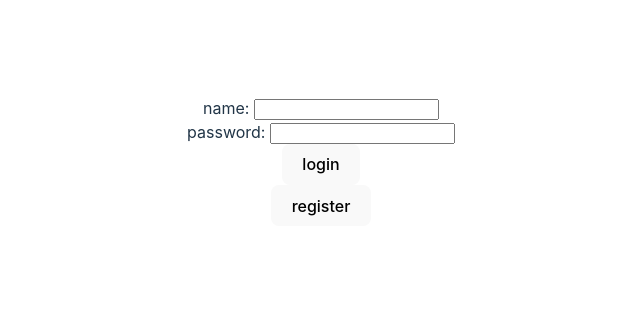
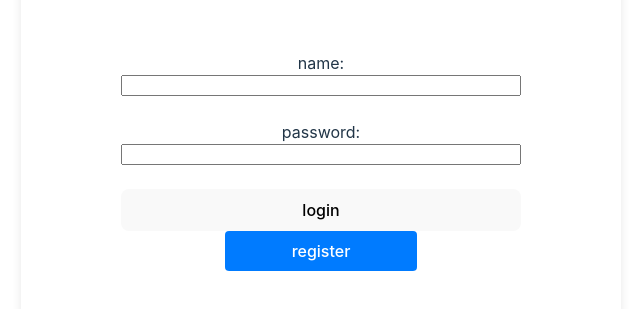
Before and after one commit to shoshgr/json-server, a React (Vite) app in the folder app/sariShoshana/: page /login in a window 1280 px wide. Shown: the part 239-548 px from the top of the page, without its empty margins (319-959 px from the left). Built offline with nearby package versions, Linux system fonts and the light colour scheme.

Commit message:
יויוי

```diff
--- a/app/sariShoshana/src/components/Login.jsx
+++ b/app/sariShoshana/src/components/Login.jsx
@@ -33,7 +33,7 @@ function Login() {
     }
 
     return (
-        <>
+        <div className='getInForm' id="login">
             <form onSubmit={verify_user}>
                 <label htmlFor="name">name: </label>
                 <input type='text' id='name' required />
@@ -44,7 +44,7 @@ function Login() {
                 <button type="submit">login</button>
             </form>
             <button onClick={() => { navigate("/register") }}>register</button>
-        </>
+        </div>
     );
 
 }
--- a/app/sariShoshana/src/components/Register.jsx
+++ b/app/sariShoshana/src/components/Register.jsx
@@ -41,7 +41,7 @@ const Register = () => {
     }
 
     return (
-        <>
+        <div className='getInForm' id="register">
             <form onSubmit={verify_password}>
                 <label htmlFor="name">name: </label>
                 <input type='text' id='name' required />
@@ -56,7 +56,7 @@ const Register = () => {
                 <button type="submit"> register</button>
             </form>
             <button onClick={() => { navigate("/login") }} > login</button>
-        </>
+        </div>
     );
 }
 
--- a/app/sariShoshana/src/index.css
+++ b/app/sariShoshana/src/index.css
@@ -129,6 +129,79 @@ margin: 2px;
 top: 110%;
 }
 
+/* Style for alert messages */
+.alert {
+  margin-top: 15px;
+  padding: 10px;
+  background-color: #f44336;
+  color: white;
+  border-radius: 3px;
+  display: none;
+}
+
+
+.getInForm {
+  max-width: 400px;
+  margin: 100px auto;
+  width: 600px;
+  padding: 100px;
+  background-color: #fff;
+  border-radius: 5px;
+  box-shadow: 0 0 10px rgba(0, 0, 0, 0.1);
+}
+
+.getInForm >form {
+  display: flex;
+  flex-direction: column;
+}
+
+.getInForm >label {
+  text-align: left;
+  margin-bottom: 8px;
+  color: #333;
+}
+
+.getInForm >input {
+  padding: 20px;
+  margin-bottom: 15px;
+  box-sizing: border-box;
+  border: 1px solid #ced4da;
+  border-radius: 4px;
+}
+
+.getInForm >button {
+  background-color: #007bff;
+  color: white;
+  padding: 10px 15px;
+  border: none;
+  border-radius: 4px;
+  cursor: pointer;
+  transition: background-color 0.3s;
+}
+
+.getInForm >button.login {
+  background-color: #28a745;
+}
+
+.getInForm >button:hover {
+  background-color: #0056b3;
+}
+
+.getInForm >h3 {
+  margin-top: 10px;
+  color: #dc3545;
+}
+
+.getInForm>.button-container {
+  display: flex;
+  justify-content: space-between;
+  margin-top: 15px;
+}
+
+.getInForm >button {
+  width: 48%;
+}
+
 @media (prefers-color-scheme: light) {
   :root {
     color: #213547;
```
